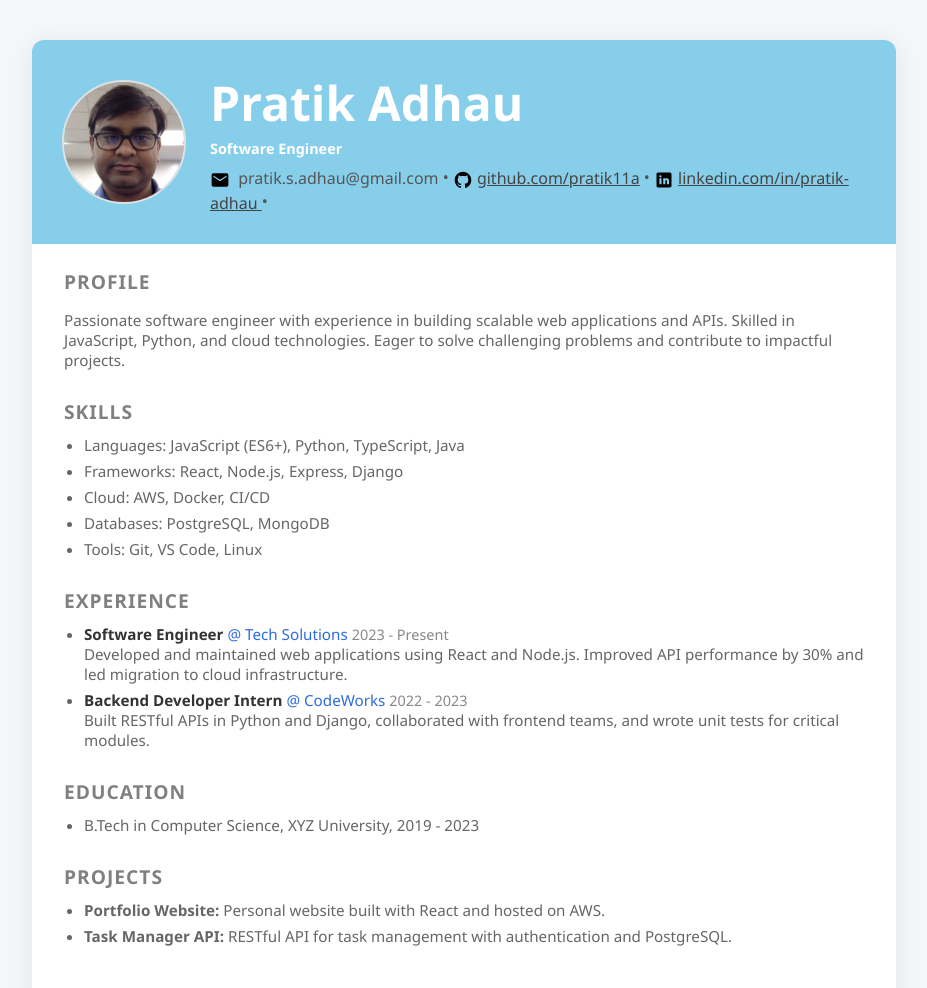
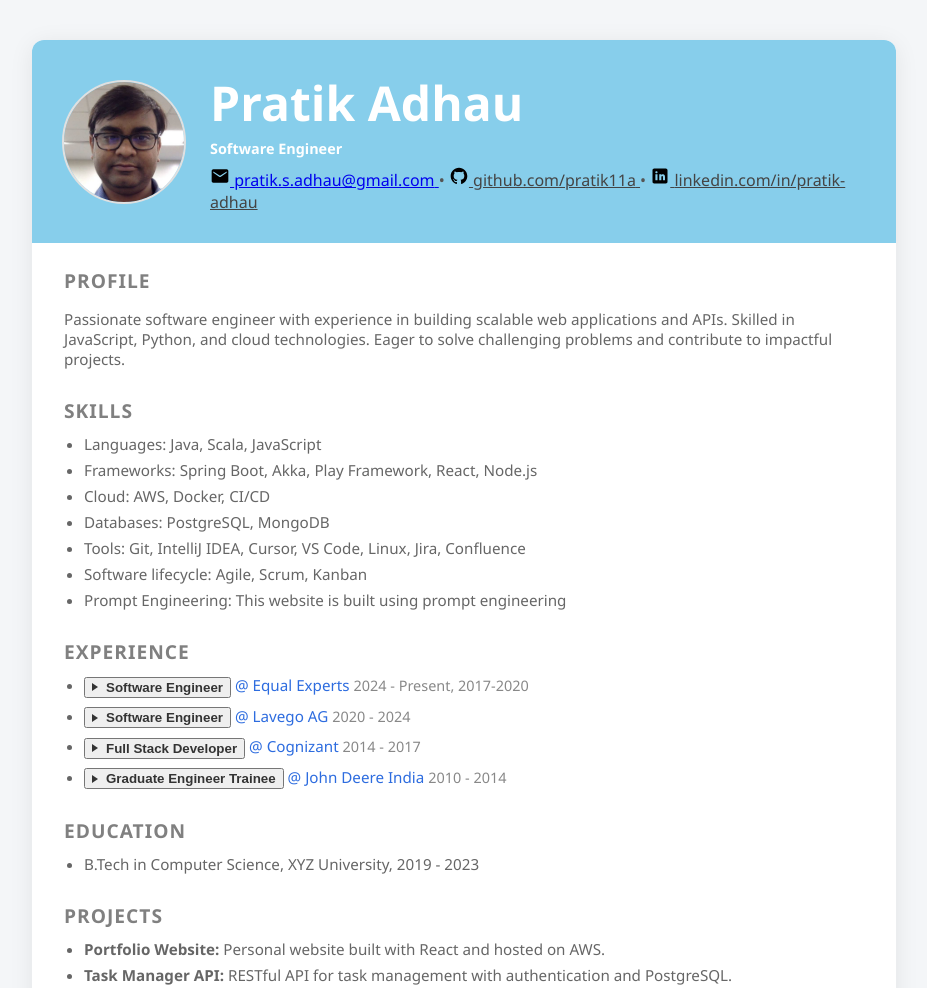
Before and after one commit to pratik11a/pratik11a, a plain HTML site: page index.html in a window 1280 px wide. Shown: the whole page, without its empty margins (176-1103 px from the left). Drawn offline with Linux system fonts and the light colour scheme.

Commit message:
refactor: modernize HTML with semantic elements and accessibility
- Replace generic divs with semantic HTML5 elements (section, header, main, article)
- Add ARIA attributes for better accessibility
- Convert job titles to buttons for better interaction
- Add proper heading structure with IDs
- Update JavaScript to handle ARIA states
- Improve external link security with rel attributes
- Add lazy loading for images
- Clean up inline styles
- Improve semantic class naming

```diff
--- a/assets/css/style.css
+++ b/assets/css/style.css
@@ -70,9 +70,43 @@
     color: #666666;
     font-size: 0.95rem;
 }
+.section .job-header {
+    margin-bottom: 8px;
+}
+
 .section .job-title {
     font-weight: bold;
     color: #333;
+    cursor: pointer;
+    display: inline-flex;
+    align-items: center;
+}
+
+.section .job-title::before {
+    content: '';
+    display: inline-block;
+    width: 0;
+    height: 0;
+    border-left: 6px solid #333;
+    border-top: 4px solid transparent;
+    border-bottom: 4px solid transparent;
+    margin-right: 8px;
+    transition: transform 0.2s ease;
+}
+
+.section .job-title.expanded::before {
+    transform: rotate(90deg);
+}
+
+.section .job-description {
+    display: none;
+    margin-top: 8px;
+    padding-left: 14px;
+    border-left: 2px solid #e0e0e0;
+}
+
+.section .job-description.expanded {
+    display: block;
 }
 .section .company {
     color: #2d6cdf;
@@ -96,6 +130,7 @@
 .profile-text:hover {
     color: #666666;
 }
+
 @media (max-width: 600px) {
     .resume-container {
         padding: 18px 6px;
--- a/assets/html/experience.html
+++ b/assets/html/experience.html
@@ -1,13 +1,57 @@
-<div class="section">
-    <h2>Experience</h2>
-    <ul>
+<section class="section" aria-labelledby="experience-heading">
+    <h2 id="experience-heading">Experience</h2>
+    <ul class="experience-list" role="list">
         <li>
-            <span class="job-title">Software Engineer</span> <span class="company">@ Tech Solutions</span> <span class="date">2023 - Present</span><br>
-            Developed and maintained web applications using React and Node.js. Improved API performance by 30% and led migration to cloud infrastructure.
+            <div class="job-header">
+                <button class="job-title" aria-expanded="false" aria-controls="job-desc-1">Software Engineer</button>
+                <span class="company">@ Equal Experts</span>
+                <time class="date">2024 - Present, 2017-2020</time>
+            </div>
+            <div class="job-description" id="job-desc-1" aria-hidden="true">
+                Developed and maintained distributed applications using multiple technologies. Major projects are
+                digital
+                transformation projects.
+                Migration from monolithic to microservices architecture. Migration to cloud infrastructure. Setting up
+                CI/CD pipelines.
+            </div>
         </li>
         <li>
-            <span class="job-title">Backend Developer Intern</span> <span class="company">@ CodeWorks</span> <span class="date">2022 - 2023</span><br>
-            Built RESTful APIs in Python and Django, collaborated with frontend teams, and wrote unit tests for critical modules.
+            <div class="job-header">
+                <button class="job-title" aria-expanded="false" aria-controls="job-desc-2">Software Engineer</button>
+                <span class="company">@ Lavego AG</span>
+                <time class="date">2020 - 2024</time>
+            </div>
+            <div class="job-description" id="job-desc-2" aria-hidden="true">
+                Maintained and developed the backend of the application in scala, akka, play framework. Created a new
+                microservice for the application which used latest protocol in payment industry ISO 20022.
+            </div>
+        </li>
+        <li>
+            <div class="job-header">
+                <button class="job-title" aria-expanded="false" aria-controls="job-desc-3">Full Stack Developer</button>
+                <span class="company">@ Cognizant</span>
+                <time class="date">2014 - 2017</time>
+            </div>
+            <div class="job-description" id="job-desc-3" aria-hidden="true">
+                I was responsible for developing, documenting, testing, deploying and maintaining the application.
+
+
+
+
+            </div>
+        </li>
+        <li>
+            <div class="job-header">
+                <button class="job-title" aria-expanded="false" aria-controls="job-desc-4">Graduate Engineer Trainee</button>
+                <span class="company">@ John Deere India</span>
+                <time class="date">2010 - 2014</time>
+            </div>
+            <div class="job-description" id="job-desc-4" aria-hidden="true">
+                I was trained in the basics of software development and computer science. I learned about the basics of
+                java, spring, hibernate, sql, html, css, javascript, jquery, bootstrap, etc. I was responsible for
+                fixing minor consmetic bugs.
+
+            </div>
         </li>
     </ul>
 </div>
--- a/assets/html/header.html
+++ b/assets/html/header.html
@@ -1,24 +1,25 @@
-<div class="header">
+<header class="header">
     <div class="avatar">
-        <img src="/assets/images/profile_pic.jpg" alt="Pratik Adhau" class="profile-pic">
+        <img src="assets/images/profile_pic.jpg" alt="Pratik Adhau" class="profile-pic" loading="lazy">
     </div>
     <div class="name-title">
         <h1>Pratik Adhau</h1>
         <p>Software Engineer</p>
-        <div class="contact">
-            <a href="mailto:pratik.s.adhau@gmail.com" title="Email"
-                style="text-decoration:none;color:inherit;vertical-align:middle;">
-                <img src="/assets/svg/gmail.svg" alt="Gmail" width="20" height="20" style="vertical-align:middle;margin-right:4px;" />
-                    pratik.s.adhau@gmail.com
+        <nav class="contact" aria-label="Contact Information">
+            <a href="mailto:pratik.s.adhau@gmail.com" title="Email" class="contact-link">
+                <img src="assets/svg/gmail.svg" alt="Gmail" width="20" height="20" class="icon">
+                <span>pratik.s.adhau@gmail.com</span>
             </a>
-            &bull;
-            <a href="https://github.com/pratik11a" target="_blank" class="profile-text" style="vertical-align:middle;">
-                <img src="/assets/svg/github.svg" alt="GitHub" width="20" height="20" style="vertical-align:middle;margin-right:4px;" />github.com/pratik11a</a>
-             &bull;
-            <a href="https://www.linkedin.com/in/pratik-adhau/" target="_blank" class="profile-text" style="vertical-align:middle;">
-                <img src="/assets/svg/linkedin.svg" alt="LinkedIn" width="20" height="20" style="vertical-align:middle;margin-right:4px;" />linkedin.com/in/pratik-adhau
-        </a>
-             &bull;
-        </div>
+            <span class="separator" aria-hidden="true">&bull;</span>
+            <a href="https://github.com/pratik11a" target="_blank" rel="noopener noreferrer" class="contact-link profile-text">
+                <img src="assets/svg/github.svg" alt="GitHub" width="20" height="20" class="icon">
+                <span>github.com/pratik11a</span>
+            </a>
+            <span class="separator" aria-hidden="true">&bull;</span>
+            <a href="https://www.linkedin.com/in/pratik-adhau/" target="_blank" rel="noopener noreferrer" class="contact-link profile-text">
+                <img src="assets/svg/linkedin.svg" alt="LinkedIn" width="20" height="20" class="icon">
+                <span>linkedin.com/in/pratik-adhau</span>
+            </a>
+        </nav>
     </div>
-</div>
+</header>
--- a/assets/html/profile.html
+++ b/assets/html/profile.html
@@ -1,4 +1,4 @@
-<div class="section">
-    <h2>Profile</h2>
+<section class="section" aria-labelledby="profile-heading">
+    <h2 id="profile-heading">Profile</h2>
     <p>Passionate software engineer with experience in building scalable web applications and APIs. Skilled in JavaScript, Python, and cloud technologies. Eager to solve challenging problems and contribute to impactful projects.</p>
-</div>
+</section>
--- a/assets/html/projects.html
+++ b/assets/html/projects.html
@@ -1,7 +1,7 @@
-<div class="section">
-    <h2>Projects</h2>
-    <ul>
-        <li><b>Portfolio Website:</b> Personal website built with React and hosted on AWS.</li>
-        <li><b>Task Manager API:</b> RESTful API for task management with authentication and PostgreSQL.</li>
+<section class="section" aria-labelledby="projects-heading">
+    <h2 id="projects-heading">Projects</h2>
+    <ul class="projects-list" role="list">
+        <li><strong>Portfolio Website:</strong> Personal website built with React and hosted on AWS.</li>
+        <li><strong>Task Manager API:</strong> RESTful API for task management with authentication and PostgreSQL.</li>
     </ul>
-</div>
+</section>
--- a/assets/html/skills.html
+++ b/assets/html/skills.html
@@ -1,10 +1,12 @@
-<div class="section">
-    <h2>Skills</h2>
-    <ul>
-        <li>Languages: JavaScript (ES6+), Python, TypeScript, Java</li>
-        <li>Frameworks: React, Node.js, Express, Django</li>
+<section class="section" aria-labelledby="skills-heading">
+    <h2 id="skills-heading">Skills</h2>
+    <ul class="skills-list" role="list">
+        <li>Languages: Java, Scala, JavaScript</li>
+        <li>Frameworks: Spring Boot, Akka, Play Framework, React, Node.js</li>
         <li>Cloud: AWS, Docker, CI/CD</li>
         <li>Databases: PostgreSQL, MongoDB</li>
-        <li>Tools: Git, VS Code, Linux</li>
+        <li>Tools: Git, IntelliJ IDEA, Cursor, VS Code, Linux, Jira, Confluence</li>
+        <li>Software lifecycle: Agile, Scrum, Kanban</li>
+        <li>Prompt Engineering: This website is built using prompt engineering</li>
     </ul>
 </div>
--- a/assets/js/script.js
+++ b/assets/js/script.js
@@ -1,12 +1,12 @@
 // Load all sections
 document.addEventListener('DOMContentLoaded', async () => {
     const sections = [
-        { id: 'header', path: '/assets/html/header.html' },
-        { id: 'profile', path: '/assets/html/profile.html' },
-        { id: 'skills', path: '/assets/html/skills.html' },
-        { id: 'experience', path: '/assets/html/experience.html' },
-        { id: 'education', path: '/assets/html/education.html' },
-        { id: 'projects', path: '/assets/html/projects.html' }
+        { id: 'header', path: 'assets/html/header.html' },
+        { id: 'profile', path: 'assets/html/profile.html' },
+        { id: 'skills', path: 'assets/html/skills.html' },
+        { id: 'experience', path: 'assets/html/experience.html' },
+        { id: 'education', path: 'assets/html/education.html' },
+        { id: 'projects', path: 'assets/html/projects.html' }
     ];
 
     for (const section of sections) {
@@ -18,4 +18,28 @@
             console.error(`Error loading ${section.id}:`, error);
         }
     }
+
+    // Function to set up click handlers for job descriptions
+    const setupJobDescriptionHandlers = () => {
+        const experienceSection = document.getElementById('experience-placeholder');
+        if (!experienceSection) return;
+
+        experienceSection.addEventListener('click', (e) => {
+                    const jobTitle = e.target.closest('.job-title');
+        if (jobTitle) {
+            const isExpanded = jobTitle.getAttribute('aria-expanded') === 'true';
+            jobTitle.setAttribute('aria-expanded', !isExpanded);
+            jobTitle.classList.toggle('expanded');
+
+            const description = document.getElementById(jobTitle.getAttribute('aria-controls'));
+            if (description) {
+                description.classList.toggle('expanded');
+                description.setAttribute('aria-hidden', isExpanded);
+            }
+        }
+        });
+    };
+
+    // Wait a short moment for content to be fully loaded and rendered
+    setTimeout(setupJobDescriptionHandlers, 100);
 });
--- a/index.html
+++ b/index.html
@@ -8,13 +8,13 @@
     <script src="assets/js/script.js" defer></script>
 </head>
 <body>
-    <div class="resume-container">
+    <main class="resume-container">
         <div id="header-placeholder"></div>
-        <div id="profile-placeholder"></div>
-        <div id="skills-placeholder"></div>
-        <div id="experience-placeholder"></div>
-        <div id="education-placeholder"></div>
-        <div id="projects-placeholder"></div>
-    </div>
+        <article id="profile-placeholder"></article>
+        <article id="skills-placeholder"></article>
+        <article id="experience-placeholder"></article>
+        <article id="education-placeholder"></article>
+        <article id="projects-placeholder"></article>
+    </main>
 </body>
 </html>
```
